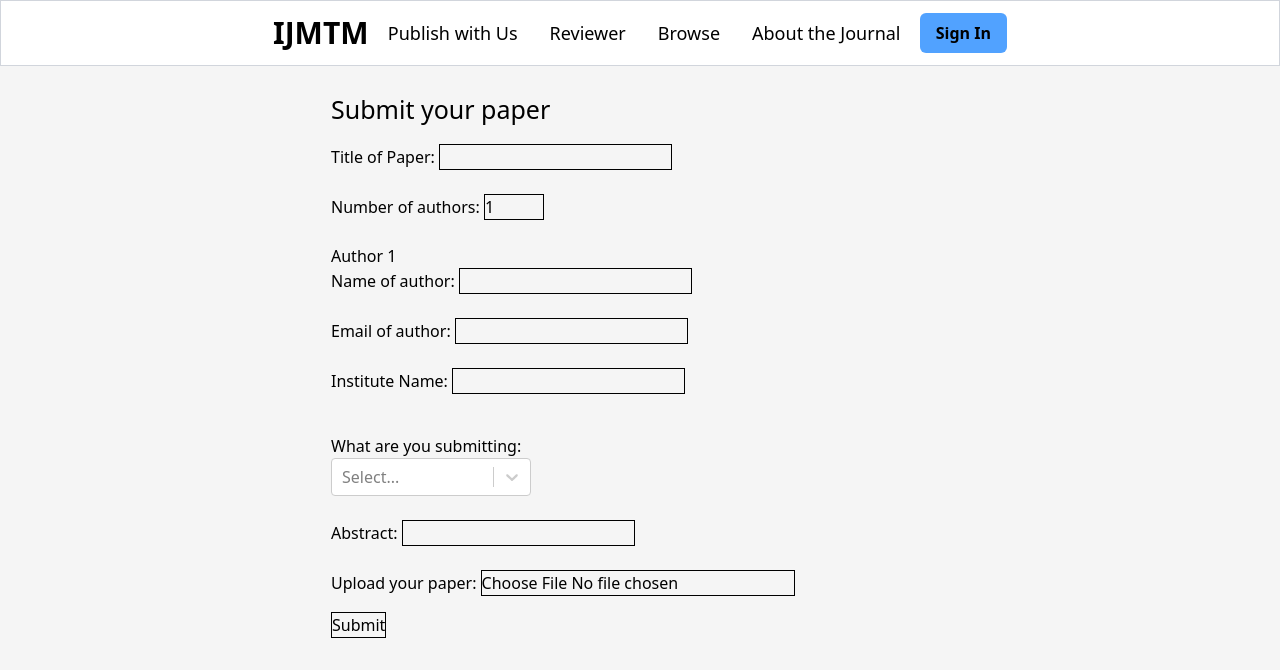
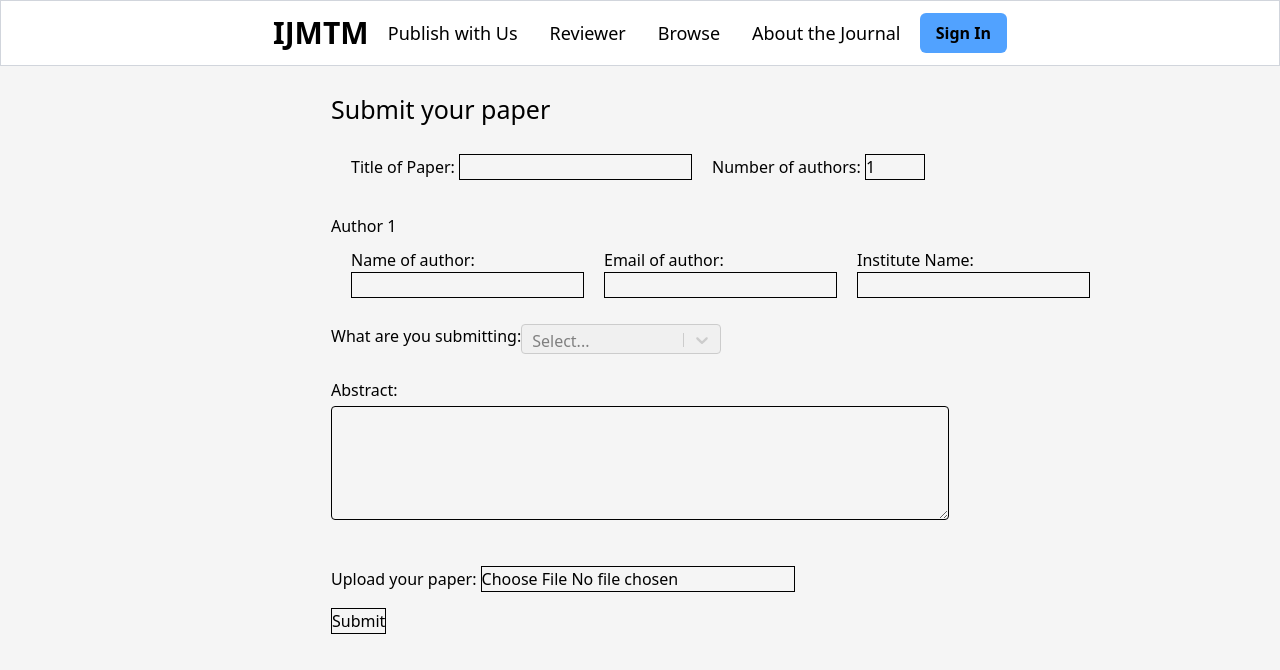
Before and after one commit to Adhish-Kumar-Baranwal/IJMTM, a React (Vite) app: page /paper-submit in a window 1280 px wide. Shown: the top 670 px of the page. Built offline with nearby package versions, Linux system fonts and the light colour scheme.

Commit message:
Changes Update

```diff
--- /dev/null
+++ b/public/Jsonfolder/LatestArticle.json
@@ -0,0 +1,30 @@
+[
+    {
+      "id": "1",
+      "title": "Comparative evaluation on the masking ability of different tooth colored restoration...",
+      "authors": "Prajyal Mahajan, Anupama Nayak P, Charisma Thimmaiah",
+      "date": "17 Mar 2025",
+      "image": "/assets/paper_logo.jpg"
+    },
+    {
+      "id": "2",
+      "title": "Do CAD-CAM fibre posts exhibit higher bond strength and fracture resistance...",
+      "authors": "Mohammed Maher Ghanem, Xin Yi Leong, Rohit Kunnath Menon",
+      "date": "17 Mar 2025",
+      "image": "/assets/paper_logo.jpg"
+    },
+    {
+      "id": "3",
+      "title": "Drug-associated gingival disorders: a retrospective pharmacovigilance assessment...",
+      "authors": "Kannan Sridharan & Gowri Swaramakrishnan",
+      "date": "11 Mar 2025",
+      "image": "/assets/paper_logo.jpg"
+    },
+    {
+      "id": "4",
+      "title": "In vitro evaluation of human enamel remineralization after treatment...",
+      "authors": "Ghada Ahmed Elzayat, Fagr Hassan Elmergawy & Aya Abd Elfattah...",
+      "date": "03 Mar 2025",
+      "image": "/assets/paper_logo.jpg"
+    }
+  ]
--- /dev/null
+++ b/src/AdminDashboard/AdminDashboard.jsx
@@ -0,0 +1,16 @@
+import React from 'react'
+import Dashboard from './Dashboard/Dashboard'
+import SideBar from './SideBar/SideBar'
+
+const AdminDashboard = () => {
+  return (
+    <div className='bg-stone-100'>
+        <main className='grid gap-4 p-4 grid-cols-[250px_1fr]'>
+            <SideBar />
+            <Dashboard />
+        </main>
+    </div>
+  )
+}
+
+export default AdminDashboard
--- /dev/null
+++ b/src/AdminDashboard/Dashboard/Dashboard.jsx
@@ -0,0 +1,9 @@
+import React from 'react'
+
+const Dashboard = () => {
+  return (
+    <div className='bg-amber-200'>Dashboard</div>
+  )
+}
+
+export default Dashboard
--- /dev/null
+++ b/src/AdminDashboard/SideBar/SideBar.jsx
@@ -0,0 +1,13 @@
+import React from 'react'
+
+const SideBar = () => {
+  return (
+    <div className='bg-stone-500'>
+        <div className='sticky top-4 h-[96vh]'>
+            SideBar
+        </div>
+    </div>
+  )
+}
+
+export default SideBar
--- a/src/App.jsx
+++ b/src/App.jsx
@@ -9,6 +9,7 @@ import Journal_Information from "./components/sections/Journal_Information/Journ
 import Layout from "./Layout";
 import AboutReviewerPage from "./components/sections/AboutReviewer/AboutReviewerPage";
 import PaperSubmissionForm from "./components/sections/PaperSubmissionForm/PaperSubmissionForm";
+import AdminDashboard from "./AdminDashboard/AdminDashboard";
 
 const App = () => {
   return (
@@ -74,6 +75,7 @@ const App = () => {
           }
         />
         <Route path="/paper-submit" element={<PaperSubmissionForm />} />
+        <Route path="/admin-panel" element={<AdminDashboard />} />
       </Routes>
     </Router>
   );
--- a/src/components/sections/LatestArticles/LatestArticles.jsx
+++ b/src/components/sections/LatestArticles/LatestArticles.jsx
@@ -1,55 +1,52 @@
-import React from "react";
+import React, { useEffect, useState } from "react";
+import { useNavigate } from "react-router-dom";
 import "./LatestArticles.css";
 
-const articles = [
-  {
-    title: "Comparative evaluation on the masking ability of different tooth colored restoration...",
-    authors: "Prajyal Mahajan, Anupama Nayak P, Charisma Thimmaiah",
-    date: "17 Mar 2025",
-    image: "src/assets/paper_logo.jpg", // Replace with actual image URL
-  },
-  {
-    title: "Do CAD-CAM fibre posts exhibit higher bond strength and fracture resistance...",
-    authors: "Mohammed Maher Ghanem, Xin Yi Leong, Rohit Kunnath Menon",
-    date: "17 Mar 2025",
-    image: "src/assets/paper_logo.jpg", // Replace with actual image URL
-  },
-  {
-    title: "Drug-associated gingival disorders: a retrospective pharmacovigilance assessment...",
-    authors: "Kannan Sridharan & Gowri Swaramakrishnan",
-    date: "11 Mar 2025",
-    image: "src/assets/paper_logo.jpg", // Replace with actual image URL
-  },
-  {
-    title: "In vitro evaluation of human enamel remineralization after treatment...",
-    authors: "Ghada Ahmed Elzayat, Fagr Hassan Elmergawy & Aya Abd Elfattah...",
-    date: "03 Mar 2025",
-    image: "src/assets/paper_logo.jpg", // Replace with actual image URL
-  },
-];
+const LatestArticles = () => {
+  const [articles, setArticles] = useState([]);
+  const navigate = useNavigate();
 
-const LatestArticles = () => {
+  useEffect(() => {
+    fetch("/Jsonfolder/LatestArticle.json")
+      .then((response) => response.json())
+      .then((data) => setArticles(data))
+      .catch((error) => console.error("Error loading articles:", error));
+  }, []);
+
+  const handleArticleClick = (id) => {
+    navigate(`/article/${id}`);
+  };
+
   return (
-    <div className="featured-articles">
-      <h2 className="featured-title">Latest Articles</h2>
-      <div className="articles-list">
+    <div className="latest-articles-section">
+      <h2 className="latest-articles-title">Latest Articles</h2>
+      <div className="latest-articles-list">
         {articles.map((article, index) => (
-          <div key={index} className="article-item">
-            <div className="article-content">
-              <p className="article-meta"><strong>Article</strong> <br /> Open Access  <br />{article.date}</p>
-              <div className="article-info-section">
-                <h3 className="article-title">{article.title}</h3>
-                <p className="article-authors">{article.authors}</p>
+          <div key={index} className="latest-article-item">
+            <div className="latest-article-content">
+              <p className="latest-article-meta">
+                <strong>Article</strong>
+                <br />
+                Open Access
+                <br />
+                {article.date}
+              </p>
+              <div className="latest-article-info">
+                <h3
+                  className="latest-article-title"
+                  onClick={() => handleArticleClick(article.id)}
+                >
+                  {article.title}
+                </h3>
+                <p className="latest-article-authors">{article.authors}</p>
               </div>
             </div>
-            <div className="article-image">
+            <div className="latest-article-image">
               <img src={article.image} alt="Article Preview" />
             </div>
           </div>
         ))}
       </div>
-
-
     </div>
   );
 };
--- a/src/components/sections/PaperSubmissionForm/PaperSubmissionForm.css
+++ b/src/components/sections/PaperSubmissionForm/PaperSubmissionForm.css
@@ -7,3 +7,18 @@
   font-size: 25px;
   font-weight: 500;
 }
+
+.author-container,
+.top-container{
+  display: flex;
+  margin: 0 10px;
+}
+
+.author-name-conatiner,
+.title-container{
+  margin: 10px;
+}
+
+.submit-ppr-type{
+  display: flex;
+}
--- a/src/components/sections/PaperSubmissionForm/PaperSubmissionForm.jsx
+++ b/src/components/sections/PaperSubmissionForm/PaperSubmissionForm.jsx
@@ -7,6 +7,39 @@ import { useForm, Controller } from "react-hook-form";
 const PaperSubmissionForm = () => {
   const [selectedOptions, setSelectedOptions] = useState([]);
   const [numAuthors, setNumAuthors] = useState(1); // default 1
+
+  const customStyles = {
+    control: (provided, state) => ({
+      ...provided,
+      minHeight: "30px", // Adjust this to control height
+      height: "30px", // Optional, but usually not enough alone
+      paddingTop: "0px",
+      paddingBottom: "0px",
+
+      backgroundColor: "#f0f0f0",
+      borderColor: state.isFocused ? "#4f46e5" : "#ccc",
+      boxShadow: state.isFocused ? "0 0 0 2px rgba(79,70,229,0.5)" : "none",
+      "&:hover": {
+        borderColor: "#4f46e5",
+      },
+    }),
+    option: (provided, state) => ({
+      ...provided,
+      backgroundColor: state.isFocused ? "#e0e7ff" : "white",
+      color: "black",
+      padding: "8px 12px", // Optionally reduce padding if you want smaller dropdown rows
+    }),
+    indicatorsContainer: (provided) => ({
+      ...provided,
+      height: "30px",
+    }),
+    valueContainer: (provided) => ({
+      ...provided,
+      paddingTop: "0px",
+      paddingBottom: "0px",
+      height: "30px",
+    }),
+  };
 
   const {
     register,
@@ -50,7 +83,8 @@ const PaperSubmissionForm = () => {
       >
         <h1 className="ppr-sub-title">Submit your paper</h1>
 
-        <div>
+        <div className="top-container">
+          <div className="title-container">
             <label>Title of Paper: </label>
             <input
               type="text"
@@ -61,25 +95,31 @@ const PaperSubmissionForm = () => {
 
           <br />
 
-        <div>
+          <div className="title-container">
             <label>Number of authors: </label>
             <input
               type="number"
               className="border w-15"
               min="1"
-            value={numAuthors}
-            onChange={handleNumAuthorsChange}
-            {...register("no-authors", { required: true })}
+              defaultValue="1"
+              {...register("no-authors", {
+                required: true,
+                onChange: (e) => {
+                  const value = parseInt(e.target.value);
+                  setNumAuthors(isNaN(value) || value <= 0 ? 1 : value);
+                },
+              })}
             />
           </div>
-
+        </div>
         <br />
 
         {/* Render fields for each author */}
         {Array.from({ length: numAuthors }).map((_, index) => (
           <div key={index} className="mb-4">
             <h3>Author {index + 1}</h3>
-            <div>
+            <div className="author-container">
+              <div className="author-name-conatiner">
                 <label>Name of author: </label>
                 <input
                   type="text"
@@ -91,7 +131,7 @@ const PaperSubmissionForm = () => {
 
               <br />
 
-            <div>
+              <div className="author-name-conatiner">
                 <label>Email of author: </label>
                 <input
                   type="email"
@@ -103,7 +143,7 @@ const PaperSubmissionForm = () => {
 
               <br />
 
-            <div>
+              <div className="author-name-conatiner">
                 <label>Institute Name: </label>
                 <input
                   type="text"
@@ -115,9 +155,10 @@ const PaperSubmissionForm = () => {
 
               <br />
             </div>
+          </div>
         ))}
 
-        <div>
+        <div className="submit-ppr-type">
           <label>What are you submitting: </label>
           <Controller
             name="document-name"
@@ -127,10 +168,11 @@ const PaperSubmissionForm = () => {
               <Select
                 {...field}
                 options={options}
+                styles={customStyles} // <-- custom styles here
                 value={options.find((option) => option.value === field.value)}
                 onChange={(selectedOption) => {
-                  field.onChange(selectedOption.value); // update form value
-                  handleSelectChange(selectedOption); // update local state
+                  field.onChange(selectedOption.value);
+                  handleSelectChange(selectedOption);
                 }}
                 className="w-[200px]"
               />
@@ -144,11 +186,11 @@ const PaperSubmissionForm = () => {
 
         <br />
 
-        <div>
-          <label>Abstract: </label>
-          <input
-            type="text"
-            className="border"
+        <div className="mb-4">
+          <label className="block mb-1">Abstract:</label>
+          <textarea
+            className="border rounded p-2 w-full"
+            rows={4}
             {...register("abstract", { required: true })}
           />
         </div>
```
Also changed, not shown: src/AdminDashboard/AdminDashboard.css (added), src/AdminDashboard/Dashboard/Dashboard.css (added), src/AdminDashboard/SideBar/SideBar.css (added). Lines whose indentation alone changed are shown as unchanged.
